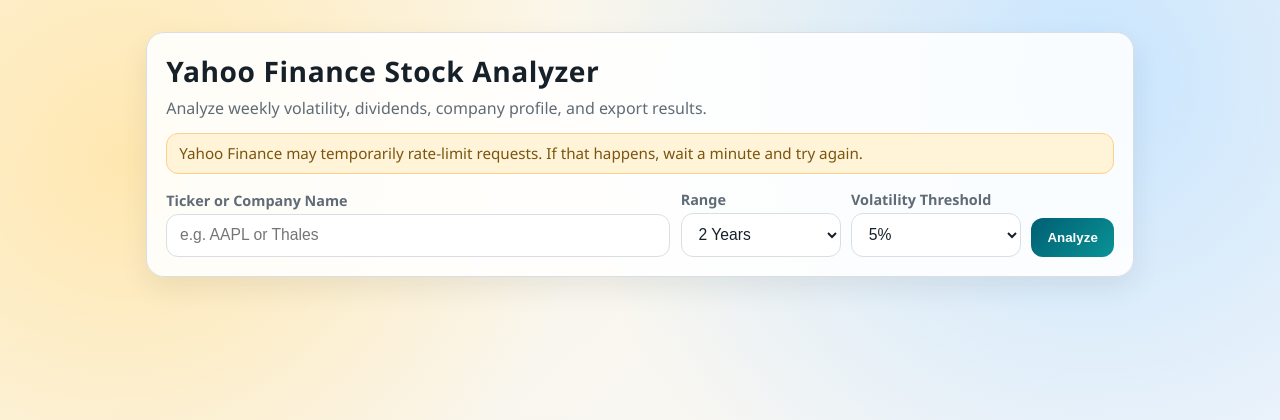
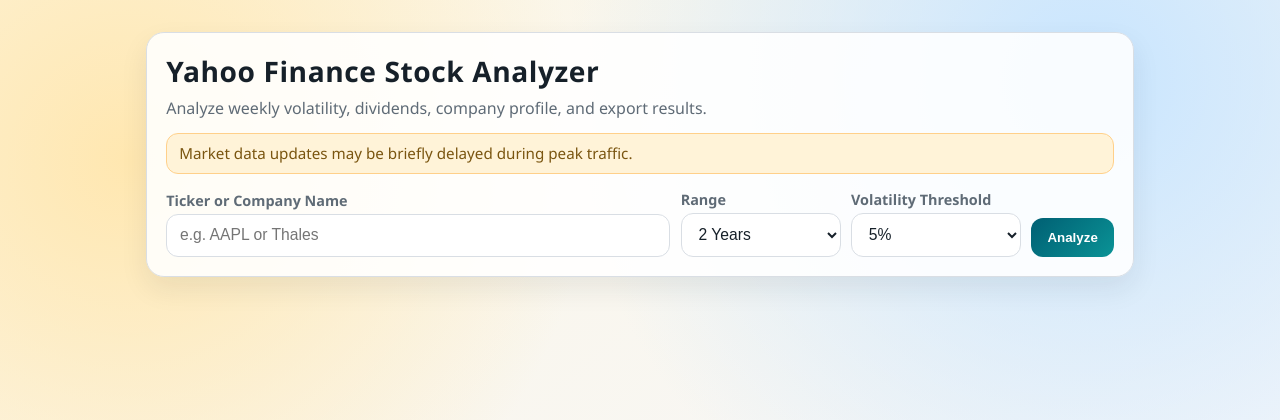
Before and after one commit to richard12386/Chatgpt, a Flask app: page / in a window 1280 px wide. Shown: the top 420 px of the page. Run offline with Flask 3, Linux system fonts and the light colour scheme.

Commit message:
Suppress rate-limit popups with cache fallback and neutral messaging

```diff
--- a/app.py
+++ b/app.py
@@ -109,6 +109,16 @@ def _record_recent_search(query: str, ticker: str, period: str, threshold_pct: i
     deduped.appendleft(entry)
     RECENT_SEARCHES.clear()
     RECENT_SEARCHES.extend(deduped)
+
+
+def _latest_cached_result() -> Optional["AnalysisResult"]:
+    if not ANALYSIS_CACHE:
+        return None
+    latest_timestamp = max(ts for ts, _ in ANALYSIS_CACHE.values())
+    for ts, result in ANALYSIS_CACHE.values():
+        if ts == latest_timestamp:
+            return result
+    return None
 
 
 def get_stock_analysis(ticker_symbol: str, period: str = "2y", threshold_pct: int = 5) -> AnalysisResult:
@@ -298,7 +308,12 @@ def index():
                 input_value, period=selected_period, threshold_pct=selected_threshold
             )
         except YFRateLimitError:
-            error = "Data provider is busy right now. Please try again shortly."
+            # Avoid noisy user-facing rate-limit popups: fall back to latest cached snapshot.
+            fallback_result = _latest_cached_result()
+            if fallback_result is not None:
+                result = fallback_result
+            else:
+                error = "Could not refresh data right now. Please try again shortly."
         except ValueError as exc:
             error = str(exc)
         except Exception:
@@ -332,7 +347,7 @@ def export_csv():
     try:
         result = _analyze_input(query, period=period, threshold_pct=threshold, record_history=False)
     except YFRateLimitError:
-        return ("Data provider is busy right now. Please try export again shortly.", 429)
+        return ("Export is temporarily unavailable. Please try again shortly.", 429)
     except ValueError as exc:
         return (str(exc), 400)
     except Exception:
--- a/templates/index.html
+++ b/templates/index.html
@@ -242,7 +242,7 @@
     <section class="hero">
       <h1>Yahoo Finance Stock Analyzer</h1>
       <p class="lead">Analyze weekly volatility, dividends, company profile, and export results.</p>
-      <p class="note">Yahoo Finance may temporarily rate-limit requests. If that happens, wait a minute and try again.</p>
+      <p class="note">Market data updates may be briefly delayed during peak traffic.</p>
 
       <form method="post">
         <div>
```
